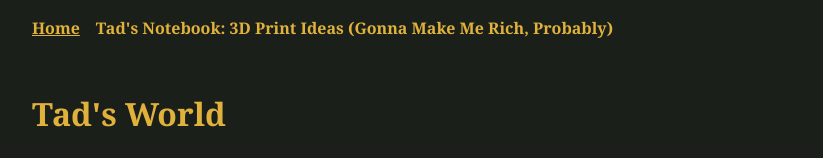
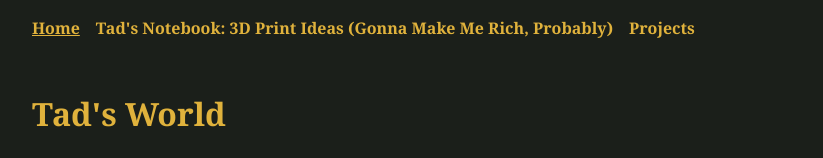
Before and after one commit to TadsWorld/tadsworld.github.io, a plain HTML site: page index.html in a window 1280 px wide. Shown: the top 158 px of the page, without its empty margins (228-1051 px from the left). Drawn offline with Linux system fonts and the light colour scheme.

Commit message:
Update index

```diff
--- a/index.html
+++ b/index.html
@@ -2,7 +2,7 @@
 <html lang="en"><head><meta charset="utf-8"><meta name="viewport" content="width=device-width,initial-scale=1">
 <title>Tad's World</title>
 <style>body{margin:0;background:#1b1f1a;color:#efe9dc;font-family:Rockwell, 'Roboto Slab', Georgia, serif;line-height:1.6}main,header,footer{max-width:760px;margin:0 auto;padding:16px 20px}header nav{display:flex;flex-wrap:wrap;gap:6px 16px}a{color:#e0b23c}nav a{text-decoration:none;font-weight:700}nav a[aria-current]{text-decoration:underline}h1,h2,h3{color:#e0b23c;line-height:1.2}img{max-width:100%;height:auto;border-radius:8px}blockquote{border-left:4px solid #e0b23c;margin:0;padding:4px 16px;opacity:.9}pre{white-space:pre-wrap}footer{opacity:.7;font-size:.85em;border-top:1px solid #e0b23c44;margin-top:32px}table{border-collapse:collapse}td,th{border:1px solid #e0b23c55;padding:4px 8px}</style></head>
-<body><header><nav aria-label="Pages"><a href="index.html" aria-current="page">Home</a> <a href="print-notebook.html">Tad's Notebook: 3D Print Ideas (Gonna Make Me Rich, Probably)</a></nav></header>
+<body><header><nav aria-label="Pages"><a href="index.html" aria-current="page">Home</a> <a href="print-notebook.html">Tad's Notebook: 3D Print Ideas (Gonna Make Me Rich, Probably)</a> <a href="projects/">Projects</a></nav></header>
 <main>
 <h1>Tad's World</h1>
 <p>Well, hello there. Pull up a lawn chair. Nobody's signed the guestbook yet, so you're the first, and I'm choosing to take that as a compliment.</p>
```
